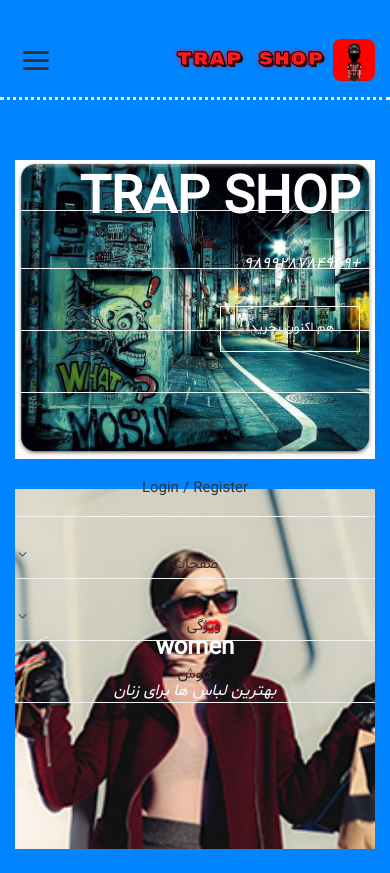
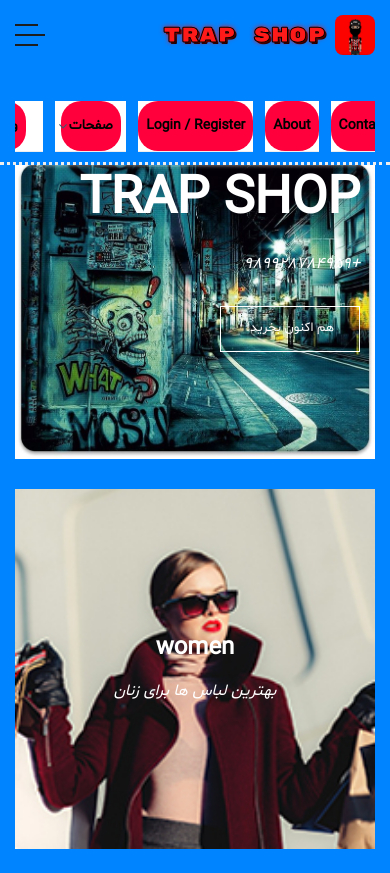
Before and after one commit to sepehrbaghri13851386-rgb/trap_shop, a Django app: page / in a window 390 px wide. Shown: the top 873 px of the page. Run offline with Django 5.2, Linux system fonts and the light colour scheme; data comes from the database, SQL or seed files in the repository; some libraries are stand-ins or nearby versions; some web fonts are replaced.

Commit message:
update base templates

```diff
--- a/templates/base.html
+++ b/templates/base.html
@@ -12,7 +12,6 @@
         <link href="https://fonts.googleapis.com/css2?family=Rubik+Mono+One&display=swap" rel="stylesheet">
         <title>{% block title %}هگزاشاپ{% endblock %}</title>
 
-        <!-- CSS Files -->
         <link rel="stylesheet" type="text/css" href="{% static 'assets/css/bootstrap.min.css'%}">
         <link rel="stylesheet" type="text/css" href="{% static 'assets/css/font-awesome.css'%}">
         <link rel="stylesheet" href="{% static 'assets/css/templatemo-hexashop.css'%}">
@@ -21,55 +20,10 @@
         <link rel="stylesheet" href="{% static 'assets/css/style.css' %}">
 
         <style>
-            /* ===== OVERRIDE TEMPLATEMO NAV STYLES ===== */
-            /* templatemo adds background, border-radius, padding to nav li a — reset all of it */
-            header .main-nav ul.nav > li > a,
-            header .main-nav ul.nav > li.scroll-to-section > a {
-                background: transparent !important;
-                background-color: transparent !important;
-                border: none !important;
-                border-radius: 0 !important;
-                box-shadow: none !important;
-                padding: 6px 10px !important;
-                font-size: 14px !important;
-                font-weight: 500 !important;
-                color: #333 !important;
-                display: inline-block !important;
-                line-height: 1.4 !important;
-            }
-
-            header .main-nav ul.nav > li > a:hover,
-            header .main-nav ul.nav > li.scroll-to-section > a:hover {
-                color: #ff1a1a !important;
-                background: transparent !important;
-            }
-
-            header .main-nav ul.nav > li.submenu > a {
-                background: transparent !important;
-                border: none !important;
-                border-radius: 0 !important;
-                box-shadow: none !important;
-                color: #333 !important;
-                font-size: 14px !important;
-                font-weight: 500 !important;
-                padding: 6px 10px !important;
-            }
-
-            /* Reset any templatemo li styles too */
-            header .main-nav ul.nav > li {
-                background: transparent !important;
-                border: none !important;
-                border-radius: 0 !important;
-                box-shadow: none !important;
-                list-style: none !important;
-                display: inline-block !important;
-            }
-
-            /* ===== RESPONSIVE NAV STYLES ===== */
-
+            /* ===== LOGO ===== */
             .trap-logo {
                 font-family: 'Rubik Mono One', sans-serif;
-                font-size: 28px;
+                font-size: 26px;
                 color: #ff1a1a;
                 letter-spacing: 1px;
                 -webkit-text-stroke: 1px black;
@@ -77,31 +31,37 @@
                 white-space: nowrap;
             }
 
-            .logo a {
-                display: flex;
-                align-items: center;
-                text-decoration: none;
+            .header-area .main-nav .logo {
+                line-height: 100px;
             }
 
-            .logo img {
+            .header-area .main-nav .logo a {
+                display: flex !important;
+                align-items: center !important;
+                text-decoration: none !important;
+                line-height: normal;
+                float: none;
+            }
+
+            .header-area .main-nav .logo img {
                 width: 50px;
                 height: 50px;
                 object-fit: cover;
                 border-radius: 8px;
                 margin-left: 10px;
-                margin-right: 0;
                 flex-shrink: 0;
             }
 
-            /* Profile box */
+            /* ===== PROFILE BOX ===== */
             .profile-box {
-                display: flex;
+                display: flex !important;
                 align-items: center;
                 gap: 8px;
+                padding-left: 10px;
+                padding-right: 10px;
             }
 
             .profile-box img {
-                border-radius: 50%;
                 flex-shrink: 0;
             }
 
@@ -112,203 +72,63 @@
             }
 
             .logout-btn {
-                font-size: 12px;
+                font-size: 12px !important;
                 color: #ff1a1a !important;
-                border: 1px solid #ff1a1a;
-                padding: 3px 8px;
-                border-radius: 4px;
+                border: 1px solid #ff1a1a !important;
+                padding: 3px 8px !important;
+                border-radius: 4px !important;
+                height: auto !important;
+                line-height: normal !important;
                 white-space: nowrap;
+                background: transparent !important;
             }
 
-            /* ===== HAMBURGER BUTTON ===== */
-            .mobile-menu-btn {
-                display: none;
-                background: none;
-                border: none;
-                cursor: pointer;
-                padding: 8px;
-                flex-direction: column;
-                gap: 5px;
-                z-index: 9999;
-            }
-
-            .mobile-menu-btn span {
-                display: block;
-                width: 26px;
-                height: 3px;
-                background: #333;
-                border-radius: 2px;
-                transition: all 0.3s ease;
-            }
-
-            .mobile-menu-btn.active span:nth-child(1) {
-                transform: translateY(8px) rotate(45deg);
-            }
-            .mobile-menu-btn.active span:nth-child(2) {
-                opacity: 0;
-            }
-            .mobile-menu-btn.active span:nth-child(3) {
-                transform: translateY(-8px) rotate(-45deg);
-            }
-
-            /* ===== DESKTOP NAV ===== */
-            .main-nav {
-                display: flex;
-                align-items: center;
-                justify-content: space-between;
-                padding: 12px 0;
-                position: relative;
-            }
-
-            .main-nav ul.nav {
-                display: flex;
-                align-items: center;
-                flex-wrap: wrap;
-                gap: 4px;
-                list-style: none;
-                margin: 0;
-                padding: 0;
-            }
-
-            .main-nav ul.nav li a {
-                font-size: 14px;
-                padding: 6px 10px;
-                color: #333;
-                text-decoration: none;
-                white-space: nowrap;
-            }
-
-            .main-nav ul.nav li a:hover {
-                color: #ff1a1a;
-            }
-
-            /* Submenu */
-            .main-nav ul.nav li.submenu {
-                position: relative;
-            }
-
-            .main-nav ul.nav li.submenu ul {
-                display: none;
-                position: absolute;
-                top: 100%;
-                right: 0;
-                background: #fff;
-                box-shadow: 0 4px 16px rgba(0,0,0,0.12);
-                border-radius: 6px;
-                min-width: 160px;
-                list-style: none;
-                padding: 8px 0;
-                z-index: 9999;
-            }
-
-            .main-nav ul.nav li.submenu:hover ul {
-                display: block;
-            }
-
-            .main-nav ul.nav li.submenu ul li a {
-                display: block;
-                padding: 8px 16px;
-                font-size: 13px;
-                color: #333;
-            }
-
-            .main-nav ul.nav li.submenu ul li a:hover {
-                background: #fff5f5;
-                color: #ff1a1a;
-            }
-
-            /* Hide old menu-trigger */
-            a.menu-trigger {
-                display: none !important;
-            }
-
-            /* ===== MOBILE STYLES ===== */
-            @media (max-width: 768px) {
-
-                .mobile-menu-btn {
-                    display: flex;
+            /* ===== MOBILE: header height auto ===== */
+            @media (max-width: 767px) {
+                .header-area {
+                    height: auto !important;
+                    min-height: 70px !important;
+                    padding-bottom: 10px !important;
                 }
 
-                .main-nav {
-                    flex-wrap: wrap;
-                    padding: 10px 0;
+                .header-area .main-nav .logo {
+                    line-height: normal !important;
+                    padding-top: 12px;
+                    padding-bottom: 12px;
+                    float: right !important;
+                    display: flex !important;
+                    align-items: center !important;
+                    height: 70px;
                 }
 
-                .main-nav ul.nav {
-                    display: none;
-                    flex-direction: column;
-                    align-items: stretch;
-                    width: 100%;
-                    margin-top: 12px;
-                    border-top: 1px solid #eee;
-                    padding-top: 8px;
-                    gap: 0;
-                }
-
-                .main-nav ul.nav.mobile-open {
-                    display: flex;
-                }
-
-                .main-nav ul.nav li {
-                    width: 100%;
-                }
-
-                .main-nav ul.nav li a,
-                header .main-nav ul.nav > li > a,
-                header .main-nav ul.nav > li.scroll-to-section > a,
-                header .main-nav ul.nav > li.submenu > a {
-                    display: block !important;
-                    padding: 11px 14px !important;
-                    font-size: 15px !important;
-                    border-bottom: 1px solid #f2f2f2 !important;
-                    background: transparent !important;
-                    border-radius: 0 !important;
-                    box-shadow: none !important;
-                    border-top: none !important;
-                    border-left: none !important;
-                    border-right: none !important;
-                    color: #333 !important;
-                    width: 100% !important;
-                }
-
-                /* Mobile submenu always visible */
-                .main-nav ul.nav li.submenu ul {
-                    display: block !important;
-                    position: static;
-                    box-shadow: none;
-                    background: #fafafa;
-                    border-radius: 0;
-                    padding: 0;
-                    border-right: 3px solid #ff1a1a;
-                    margin: 0;
-                }
-
-                .main-nav ul.nav li.submenu ul li a {
-                    padding: 9px 20px;
-                    font-size: 13px;
-                    border-bottom: 1px solid #eee;
-                }
-
-                .profile-box {
-                    padding: 10px 12px;
-                    border-bottom: 1px solid #f2f2f2;
-                    width: 100%;
-                    flex-wrap: wrap;
+                .header-area .main-nav .logo a {
+                    line-height: normal !important;
                 }
 
                 .trap-logo {
-                    font-size: 22px;
+                    font-size: 20px;
                 }
 
-                .logo img {
-                    width: 42px;
-                    height: 42px;
+                .header-area .main-nav .logo img {
+                    width: 40px;
+                    height: 40px;
                 }
-            }
 
-            @media (max-width: 400px) {
-                .trap-logo {
-                    font-size: 18px;
+                /* profile box on mobile */
+                .profile-box {
+                    flex-wrap: wrap;
+                    padding: 10px 15px !important;
+                    height: auto !important;
+                    line-height: normal !important;
+                    background: #f7f7f7 !important;
+                    border-bottom: 1px solid #eee !important;
+                }
+
+                /* menu-trigger position fix for RTL */
+                .header-area .main-nav .menu-trigger {
+                    left: 15px !important;
+                    right: auto !important;
+                    top: 18px !important;
                 }
             }
         </style>
@@ -331,22 +151,15 @@
                                 </a>
                             </div>
 
-                            <!-- Hamburger button for mobile -->
-                            <button class="mobile-menu-btn" id="mobileMenuBtn" aria-label="منو">
-                                <span></span>
-                                <span></span>
-                                <span></span>
-                            </button>
-
                             <!-- Nav links -->
-                            <ul class="nav" id="mainNav">
+                            <ul class="nav">
 
                                 {% if user.is_authenticated %}
                                 <li class="profile-box">
                                     {% if user.profile.image %}
-                                    <img src="{{ user.profile.image.url }}" width="38" height="38" style="border-radius:50%;">
+                                    <img src="{{ user.profile.image.url }}" width="36" height="36" style="border-radius:50%;">
                                     {% else %}
-                                    <img src="{% static 'assets/images/images (2).jpg' %}" width="38" height="38" style="border-radius:50%;">
+                                    <img src="{% static 'assets/images/images (2).jpg' %}" width="36" height="36" style="border-radius:50%;">
                                     {% endif %}
                                     <span>{{ user.username }}</span>
                                     <a href="{% url 'logout' %}" class="logout-btn">Logout</a>
@@ -385,6 +198,12 @@
                                 <li class="scroll-to-section"><a href="#explore">کاوش</a></li>
 
                             </ul>
+
+                            <!-- templatemo original menu trigger (hamburger) -->
+                            <a class='menu-trigger'>
+                                <span>منو</span>
+                            </a>
+
                         </nav>
                     </div>
                 </div>
@@ -403,7 +222,7 @@
                 <div class="row">
                     <div class="col-lg-3 col-sm-6">
                         <div class="first-item text-right">
-                            <div class="logo" style="margin-bottom:12px;">
+                            <div class="logo" style="margin-bottom:12px; line-height:normal !important;">
                                 <img src="{% static 'assets/images/IMG_20260530_020428_661.jpg' %}"
                                      alt="logo"
                                      style="width:80px; height:80px; object-fit:cover; border-radius:10px;">
@@ -455,22 +274,36 @@
             </div>
         </footer>
 
-        <!-- Mobile menu toggle script -->
+        <!-- templatemo JS for mobile menu toggle -->
+        <script src="{% static 'assets/js/jquery-2.1.0.min.js' %}"></script>
+        <script src="{% static 'assets/js/bootstrap.min.js' %}"></script>
         <script>
-            const btn = document.getElementById('mobileMenuBtn');
-            const nav = document.getElementById('mainNav');
+            // Mobile menu toggle (templatemo style)
+            $(document).ready(function() {
+                var navToggle = $(".menu-trigger");
 
-            btn.addEventListener('click', function () {
-                btn.classList.toggle('active');
-                nav.classList.toggle('mobile-open');
-            });
+                navToggle.on("click", function() {
+                    var nav = $(".header-area .main-nav .nav");
+                    var menuTrigger = $(".menu-trigger");
 
-            // Close menu when a non-submenu link is clicked
-            nav.querySelectorAll('li:not(.submenu) a').forEach(function (link) {
-                link.addEventListener('click', function () {
-                    btn.classList.remove('active');
-                    nav.classList.remove('mobile-open');
+                    if (nav.is(":visible")) {
+                        nav.slideUp(300);
+                        menuTrigger.removeClass("active");
+                    } else {
+                        nav.slideDown(300);
+                        menuTrigger.addClass("active");
+                    }
                 });
+
+                // Submenu toggle on mobile
+                if ($(window).width() < 767) {
+                    $(".header-area .main-nav .nav li.submenu a").on("click", function() {
+                        var submenu = $(this).siblings("ul");
+                        if (submenu.length) {
+                            submenu.toggleClass("active");
+                        }
+                    });
+                }
             });
         </script>
 
```
